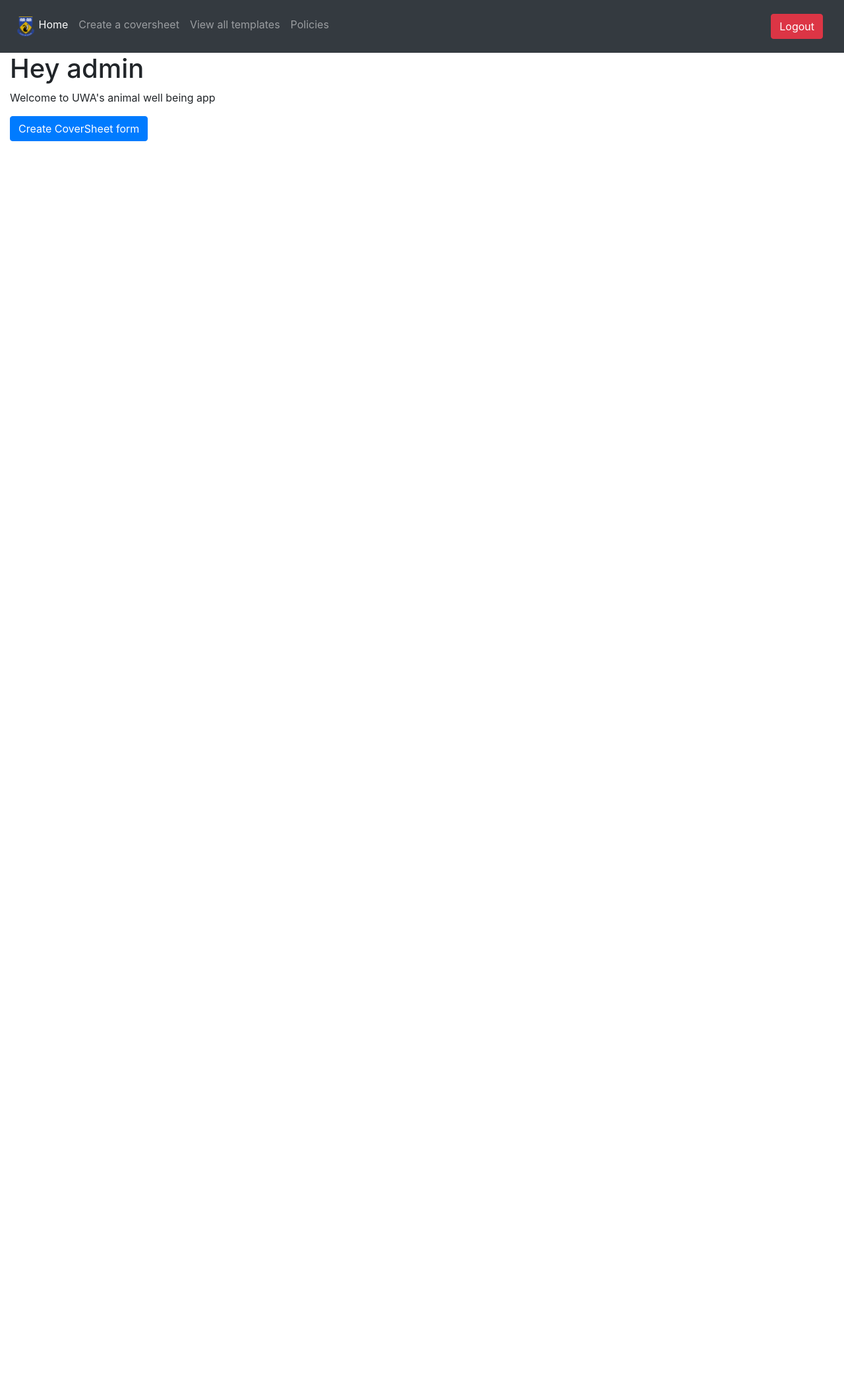
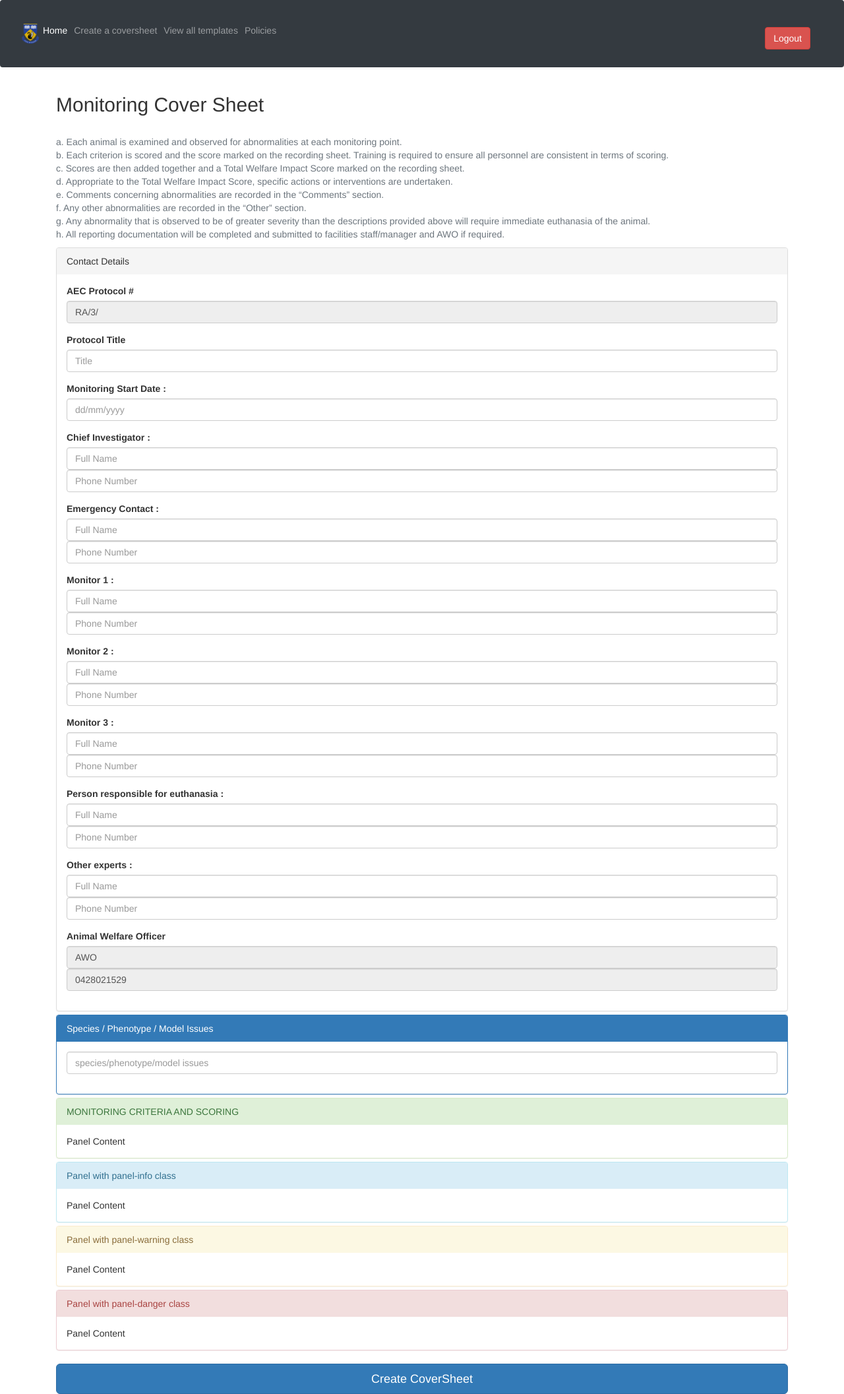
Before and after one commit to j5a6i7n8i9s0h/CITS3200-Project, a Django app: page /awb/createcoversheet in a window 1280 px wide. Shown: the whole page at 66% size. Before the commit the page ends 800 px from the top, so only its background shows below. Run offline with Django 3.2, Linux system fonts and the light colour scheme; a user stored in the database is signed in; some libraries are stand-ins or nearby versions.

Commit message:
coversheet view and doccument creation working

```diff
--- a/testsite/testsite/animalwellbeing/admin.py
+++ b/testsite/testsite/animalwellbeing/admin.py
@@ -2,3 +2,4 @@ from django.contrib import admin
 from animalwellbeing.models import *
 # Register your models here.
 admin.site.register(Researchers)
+admin.site.register(CoverSheetForm)
--- /dev/null
+++ b/testsite/testsite/animalwellbeing/templates/animalwellbeing/createcoversheet.html
@@ -0,0 +1,117 @@
+{% extends "./index.html" %}
+{% block title %} {{user.username}} CoverSheet Creation {% endblock %}
+{% block content %}
+<form>
+    {% csrf_token %}
+<!-- this stuff expands navbar for some reason -->
+    <link rel="stylesheet" href="https://maxcdn.bootstrapcdn.com/bootstrap/3.3.7/css/bootstrap.min.css">
+    <script src="https://ajax.googleapis.com/ajax/libs/jquery/3.3.1/jquery.min.js"></script>
+    <script src="https://maxcdn.bootstrapcdn.com/bootstrap/3.3.7/js/bootstrap.min.js"></script>
+
+<div class="container">
+  <h2>Monitoring Cover Sheet</h2>
+  <p class="mt-5 mb-3 text-muted">
+      a.	Each animal is examined and observed for abnormalities at each monitoring point. <br>
+      b.	Each criterion is scored and the score marked on the recording sheet. Training is required to ensure all personnel are consistent in terms of scoring. <br>
+      c.	Scores are then added together and a Total Welfare Impact Score marked on the recording sheet. <br>
+      d.	Appropriate to the Total Welfare Impact Score, specific actions or interventions are undertaken. <br>
+      e.	Comments concerning abnormalities are recorded in the “Comments” section.<br>
+      f.	Any other abnormalities are recorded in the “Other” section.<br>
+      g.	Any abnormality that is observed to be of greater severity than the descriptions provided above will require immediate euthanasia of the animal.<br>
+      h.	All reporting documentation will be completed and submitted to facilities staff/manager and AWO if required.
+
+  </p>
+  <div class="panel-group">
+    <div class="panel panel-default">
+      <div class="panel-heading"  >Contact Details</div>
+      <div class="panel-body">
+              <div class="form-group">
+                    <label for="formGroupExampleInput">AEC Protocol #</label>
+                    <input type="text"  name ="Protocol_Title" class="form-control" id="formGroupExampleInput" value="RA/3/" readonly>
+                  </div>
+                  <div class="form-group">
+                    <label for="formGroupExampleInput">Protocol Title </label>
+                    <input type="text"  name ="Protocol_Title" class="form-control" id="formGroupExampleInput" placeholder="Title">
+                  </div>
+                  <div class="form-group">
+                        <label for="formGroupExampleInput">Monitoring Start Date :</label>
+                        <input type="datetime"  name ="start_date" class="form-control" id="formGroupExampleInput" placeholder="dd/mm/yyyy">
+                  </div>
+                  <div class="form-group">
+                      <label for="formGroupExampleInput">Chief Investigator : </label>
+                      <input type="text"  name ="cheif_investigator" class="form-control" id="formGroupExampleInput" placeholder="Full Name">
+                      <input type="number"  name ="cheif_investigator_phone" class="form-control" id="formGroupExampleInput" placeholder="Phone Number">
+                  </div>
+                  <div class="form-group">
+                      <label for="formGroupExampleInput">Emergency Contact :</label>
+                      <input type="text"  name ="emergency_investigator" class="form-control" id="formGroupExampleInput" placeholder="Full Name">
+                      <input type="number"  name ="emergency_investigator_phone" class="form-control" id="formGroupExampleInput" placeholder="Phone Number">
+                  </div>
+                  <!-- HANDLE NAMES FOR FORM PROCESSING -->
+                  <div class="form-group">
+                      <label for="formGroupExampleInput">Monitor 1 :</label>
+                      <input type="text"  name ="emergency_investigator" class="form-control" id="formGroupExampleInput" placeholder="Full Name">
+                      <input type="number"  name ="emergency_investigator_phone" class="form-control" id="formGroupExampleInput" placeholder="Phone Number">
+                  </div>
+                  <div class="form-group">
+                      <label for="formGroupExampleInput">Monitor 2 :</label>
+                      <input type="text"  name ="emergency_investigator" class="form-control" id="formGroupExampleInput" placeholder="Full Name">
+                      <input type="number"  name ="emergency_investigator_phone" class="form-control" id="formGroupExampleInput" placeholder="Phone Number">
+                  </div>
+                  <div class="form-group">
+                      <label for="formGroupExampleInput">Monitor 3 :</label>
+                      <input type="text"  name ="emergency_investigator" class="form-control" id="formGroupExampleInput" placeholder="Full Name">
+                      <input type="number"  name ="emergency_investigator_phone" class="form-control" id="formGroupExampleInput" placeholder="Phone Number">
+                  </div>
+                  <div class="form-group">
+                      <label for="formGroupExampleInput">Person responsible for euthanasia :</label>
+                      <input type="text"  name ="emergency_investigator" class="form-control" id="formGroupExampleInput" placeholder="Full Name">
+                      <input type="number"  name ="emergency_investigator_phone" class="form-control" id="formGroupExampleInput" placeholder="Phone Number">
+                  </div>
+                  <div class="form-group">
+                      <label for="formGroupExampleInput">Other experts :</label>
+                      <input type="text"  name ="emergency_investigator" class="form-control" id="formGroupExampleInput" placeholder="Full Name">
+                      <input type="number"  name ="emergency_investigator_phone" class="form-control" id="formGroupExampleInput" placeholder="Phone Number">
+                  </div>
+                  <div class="form-group">
+                      <label for="formGroupExampleInput">Animal Welfare Officer </label>
+                      <input type="text"  name ="Protocol_Title" class="form-control" id="formGroupExampleInput" value="AWO" readonly>
+                      <input type="number"  name ="Protocol_Title" class="form-control" id="formGroupExampleInput" value=0428021529 readonly>
+                    </div>
+      </div>
+    </div>
+
+    <div class="panel panel-primary">
+      <div class="panel-heading">	Species / Phenotype / Model Issues</div>
+      <div class="panel-body">
+          <div class="form-group">
+              <input type="text"  name ="Protocol_Title" class="form-control" placeholder="species/phenotype/model issues">
+             </div>
+      </div>
+    </div>
+
+    <div class="panel panel-success">
+      <div class="panel-heading">	MONITORING CRITERIA AND SCORING </div>
+      <div class="panel-body">Panel Content</div>
+    </div>
+
+    <div class="panel panel-info">
+      <div class="panel-heading">Panel with panel-info class</div>
+      <div class="panel-body">Panel Content</div>
+    </div>
+
+    <div class="panel panel-warning">
+      <div class="panel-heading">Panel with panel-warning class</div>
+      <div class="panel-body">Panel Content</div>
+    </div>
+
+    <div class="panel panel-danger">
+      <div class="panel-heading">Panel with panel-danger class</div>
+      <div class="panel-body">Panel Content</div>
+    </div>
+  </div>
+  <button class="btn btn-lg btn-primary btn-block" type="submit">Create CoverSheet</button>
+</div>
+
+</form>
+{% endblock %}
--- a/testsite/testsite/animalwellbeing/templates/animalwellbeing/index.html
+++ b/testsite/testsite/animalwellbeing/templates/animalwellbeing/index.html
@@ -2,26 +2,46 @@
 <html>
 
 		<head>
-				<title>{{user.username}}'s Profile</title>
+				<title> {% block title %} {{user.username}}'s Profile {% endblock %} </title>
 				<meta charset="utf-8">
 				<meta name="viewport" content="width=device-width, initial-scale=1, shrink-to-fit=no">
 
 				<!-- Bootstrap CSS -->
 				<link rel="stylesheet" href="https://stackpath.bootstrapcdn.com/bootstrap/4.1.3/css/bootstrap.min.css" integrity="sha384-MCw98/SFnGE8fJT3GXwEOngsV7Zt27NXFoaoApmYm81iuXoPkFOJwJ8ERdknLPMO" crossorigin="anonymous">
 
-			</head>
-			{% include "./nav_bar.html" %}
+		</head>
+		<nav class="navbar navbar-expand-lg navbar-dark bg-dark">
+			<script src="https://code.jquery.com/jquery-3.2.1.slim.min.js" integrity="sha384-KJ3o2DKtIkvYIK3UENzmM7KCkRr/rE9/Qpg6aAZGJwFDMVNA/GpGFF93hXpG5KkN" crossorigin="anonymous"></script>
+			<script src="https://cdnjs.cloudflare.com/ajax/libs/popper.js/1.12.9/umd/popper.min.js" integrity="sha384-ApNbgh9B+Y1QKtv3Rn7W3mgPxhU9K/ScQsAP7hUibX39j7fakFPskvXusvfa0b4Q" crossorigin="anonymous"></script>
+			<script src="https://maxcdn.bootstrapcdn.com/bootstrap/4.0.0/js/bootstrap.min.js" integrity="sha384-JZR6Spejh4U02d8jOt6vLEHfe/JQGiRRSQQxSfFWpi1MquVdAyjUar5+76PVCmYl" crossorigin="anonymous"></script>
+
+			<button class="navbar-toggler" type="button" data-toggle="collapse" data-target="#navbarNav" aria-controls="navbarNav" aria-expanded="false" aria-label="Toggle navigation">
+			<span class="navbar-toggler-icon"></span>
+			</button>
+			<div class="collapse navbar-collapse" id="navbarNav">
+			<ul class="navbar-nav">
+			  <li class="nav-item active">
+				{% load static %}
+				<a class="nav-link" href={% url 'awb:index' %}><img src= "{% static 'animalwellbeing/uwa-logo.png' %}" width="30" height="30" class="d-inline-block align-top" alt="">
+				  Home <span class="sr-only">(current)</span></a>
+			  </li>
+			  <li class="nav-item">
+				<a class="nav-link" href={% url 'awb:createcoversheet' %}> Create a coversheet</a>
+			  </li>
+			  <li class="nav-item">
+				<a class="nav-link" href="#"> View all templates</a>
+			  </li>
+			  <li class="nav-item">
+				<a class="nav-link" href="#">Policies</a>
+			  </li>
+			</ul>
+			</div>
+		   <span class="navbar-text">
+				  <a  class="navbar-brand" href={% url 'awb:logout' %}> <button type="button" class="btn btn-danger">Logout</button></a>
+		  </span>
+		</nav>
 <body>
-	<div class="container-fluid">
-	<h1> Hey {{user.username}} </h1>
-	<p>
-		Welcome to UWA's animal well being app
-	</p>
-		<a href={% url 'awb:createcoversheet' %}> <button type="button" class="btn btn-primary">Create CoverSheet form</button>
-	</a>
-
-	<br>
-	</div>
+	{% block content %}{% endblock %}
 
 </body>
 </html>
--- a/testsite/testsite/animalwellbeing/templates/animalwellbeing/nav_bar.html
+++ /dev/null
@@ -1,30 +0,0 @@
-<nav class="navbar navbar-expand-lg navbar-dark bg-dark">
-    <script src="https://code.jquery.com/jquery-3.2.1.slim.min.js" integrity="sha384-KJ3o2DKtIkvYIK3UENzmM7KCkRr/rE9/Qpg6aAZGJwFDMVNA/GpGFF93hXpG5KkN" crossorigin="anonymous"></script>
-    <script src="https://cdnjs.cloudflare.com/ajax/libs/popper.js/1.12.9/umd/popper.min.js" integrity="sha384-ApNbgh9B+Y1QKtv3Rn7W3mgPxhU9K/ScQsAP7hUibX39j7fakFPskvXusvfa0b4Q" crossorigin="anonymous"></script>
-    <script src="https://maxcdn.bootstrapcdn.com/bootstrap/4.0.0/js/bootstrap.min.js" integrity="sha384-JZR6Spejh4U02d8jOt6vLEHfe/JQGiRRSQQxSfFWpi1MquVdAyjUar5+76PVCmYl" crossorigin="anonymous"></script>
-
-    <button class="navbar-toggler" type="button" data-toggle="collapse" data-target="#navbarNav" aria-controls="navbarNav" aria-expanded="false" aria-label="Toggle navigation">
-    <span class="navbar-toggler-icon"></span>
-    </button>
-    <div class="collapse navbar-collapse" id="navbarNav">
-    <ul class="navbar-nav">
-      <li class="nav-item active">
-        {% load static %}
-        <a class="nav-link" href={% url 'awb:index' %}><img src= "{% static 'animalwellbeing/uwa-logo.png' %}" width="30" height="30" class="d-inline-block align-top" alt="">
-          Home <span class="sr-only">(current)</span></a>
-      </li>
-      <li class="nav-item">
-        <a class="nav-link" href={% url 'awb:createcoversheet' %}> Create a coversheet</a>
-      </li>
-      <li class="nav-item">
-        <a class="nav-link" href="#"> View all templates</a>
-      </li>
-      <li class="nav-item">
-        <a class="nav-link" href="#">Policies</a>
-      </li>
-    </ul>
-    </div>
-   <span class="navbar-text">
-          <a  class="navbar-brand" href={% url 'awb:logout' %}> <button type="button" class="btn btn-danger">Logout</button></a>
-  </span>
-</nav>
--- a/testsite/testsite/animalwellbeing/urls.py
+++ b/testsite/testsite/animalwellbeing/urls.py
@@ -6,5 +6,6 @@ urlpatterns = [
     path('', views.index, name='index'),
     path('accounts/login', views.login_view, name='login'),
     path('accounts/logout',views.logout_view, name='logout'),
-    path('createcoversheet',views.form_creation, name='createcoversheet')
+    path('createcoversheet',views.form_creation, name='createcoversheet'),
+    path('accounts/createresearcher', views.create_researcher, name='create_researcher'),
 ]
--- a/testsite/testsite/animalwellbeing/views.py
+++ b/testsite/testsite/animalwellbeing/views.py
@@ -11,15 +11,40 @@ from django.contrib.auth.models import User, Group
 # Create your views here.
 
 def index(request):
-		return redirect('/awb/accounts/login') if not request.user.is_authenticated else render(request, 'animalwellbeing/index.html',{'user':request.user})
+		return redirect('/awb/accounts/login') if not request.user.is_authenticated else render(request, 'animalwellbeing/welcome.html',{'user':request.user})
 
 def logout_view(request):
 	logout(request)
 	return redirect('/awb/')
 
+def create_researcher(request):
+	if request.method=='POST':
+		form = SignUpForm(request.POST)
+		if form.is_valid():
+			username = form.cleaned_data['Username']
+			password = form.cleaned_data['Password']
+			email = form.cleaned_data['Email']
+			surname = form.cleaned_data['Surname']
+			firstname = form.cleaned_data['First_Name']
+			user = User.objects.create_user(
+				username=username,
+				password=password,
+				email=email
+				)
+			user.save()
+			new_researcher = Researchers.objects.create(
+				user=user,
+				surname=surname,
+				firstname=firstname
+				)
+			new_researcher.save()
+			print('Successfully created researcher')
+			return redirect('/awb/')
+	return render(request, 'animalwellbeing/signup.html')
+
 @login_required
 def form_creation(request):
-	return index(request)
+	return render(request, 'animalwellbeing/createcoversheet.html')
 
 def login_view(request):
 	context = {}
@@ -34,9 +59,3 @@ def login_view(request):
 				return redirect('/awb/')
 		return render(request, 'animalwellbeing/login.html',{'has_attempted':True})
 	return render(request, 'animalwellbeing/login.html',{'has_attempted':False})
-
-
-
-def profile(request, user):
-
-	return render(request,'animalwellbeing/index.html')
```
Also changed, not shown: testsite/testsite/animalwellbeing/forms.py (+7 -0 lines), testsite/testsite/animalwellbeing/models.py (+19 -3 lines), testsite/testsite/animalwellbeing/templates/animalwellbeing/login.html (+5 -2 lines), testsite/testsite/animalwellbeing/templates/animalwellbeing/signup.html (added, +98 -0 lines), testsite/testsite/animalwellbeing/templates/animalwellbeing/success.html (deleted, +0 -14 lines), testsite/testsite/animalwellbeing/templates/animalwellbeing/welcome.html (added, +14 -0 lines), testsite/testsite/animalwellbeing/static/animalwellbeing/signup.png (added).
